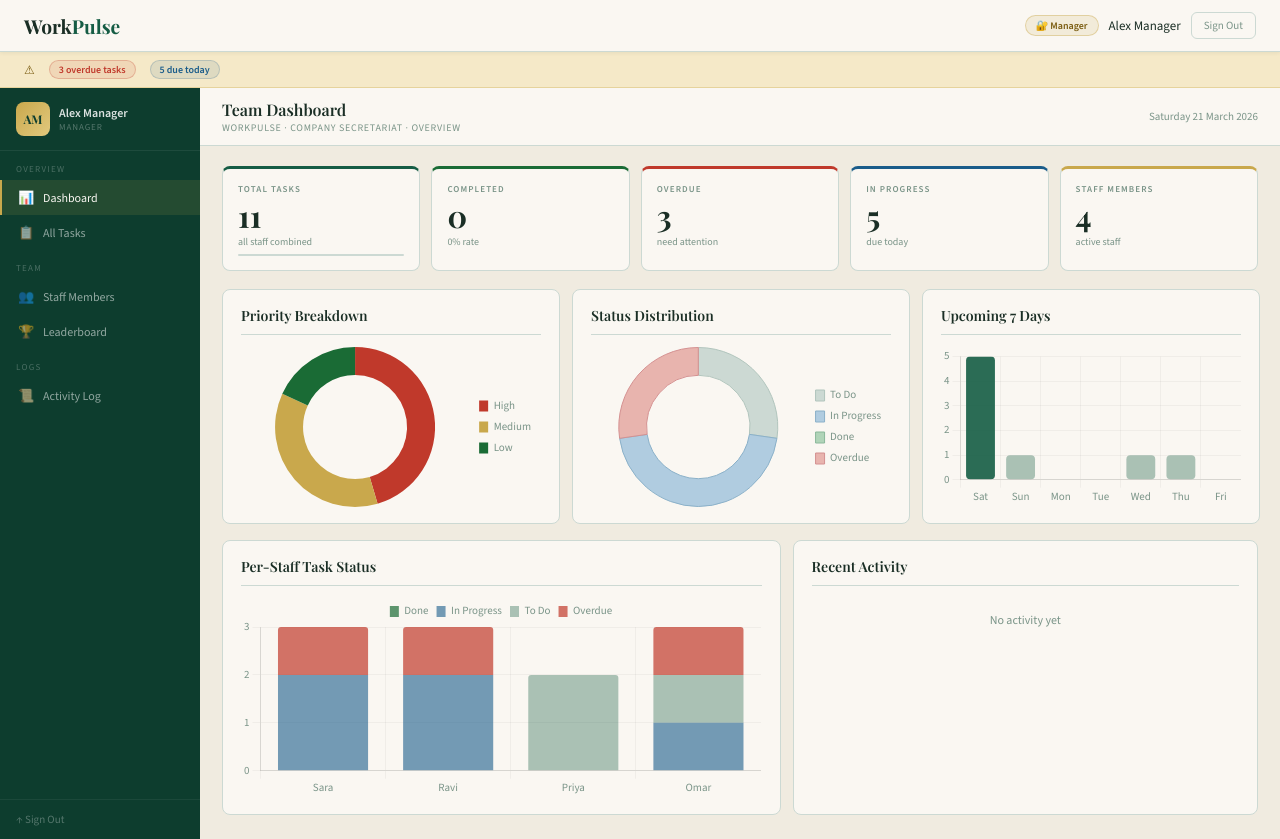
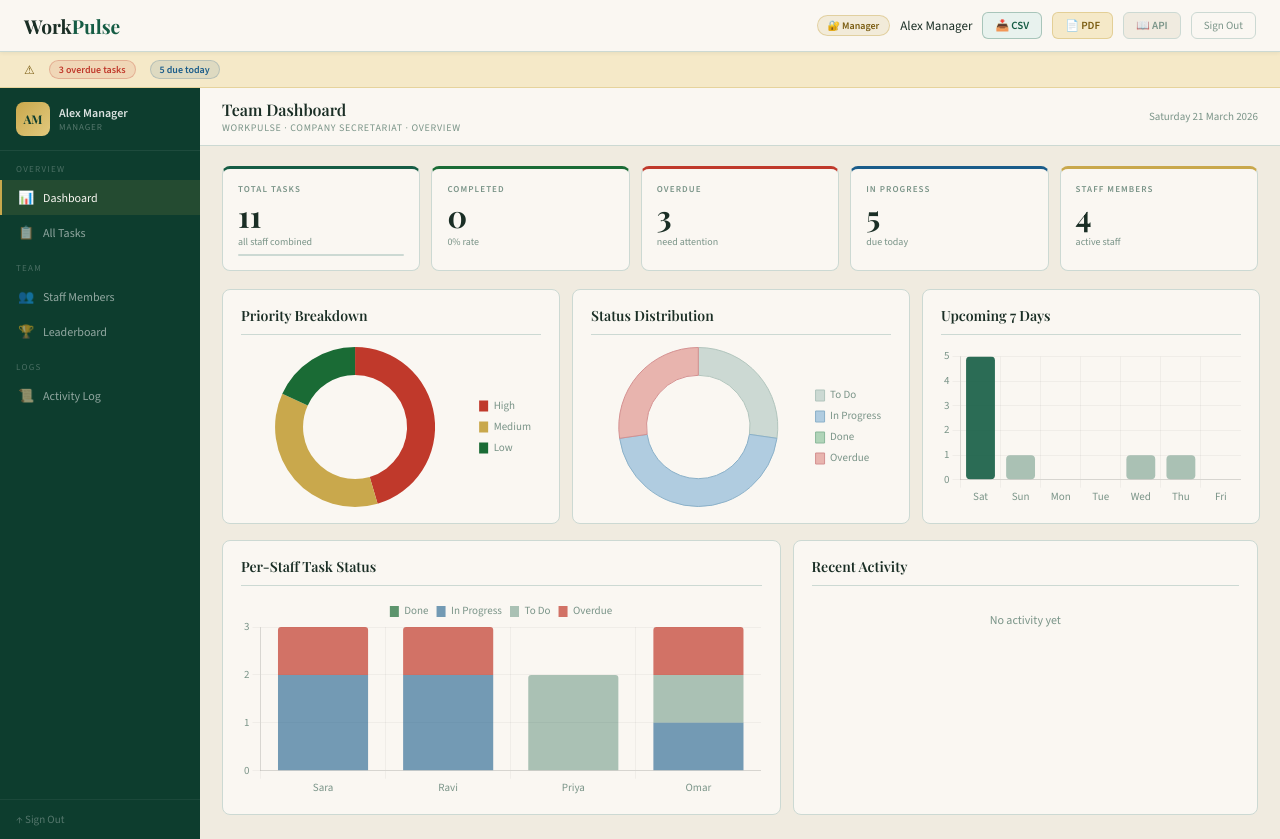
Before and after one commit to Natca01/WorkPulse, a Flask app: page /manager in a window 1280 px wide. Run offline with Flask 3, Linux system fonts and the light colour scheme; a user stored in the database is signed in; data comes from the database, SQL or seed files in the repository; data that the repository does not hold is empty; some libraries are stand-ins or nearby versions.

Commit message:
feat: Phase 3 - CSV and PDF export reports

```diff
--- a/app.py
+++ b/app.py
@@ -1,4 +1,4 @@
-from flask import Flask, render_template, request, jsonify, session, redirect, url_for
+from flask import Flask, render_template, request, jsonify, session, redirect, url_for, Response, make_response
 from flask_sqlalchemy import SQLAlchemy
 from flask_wtf.csrf import CSRFProtect, CSRFError
 from flask_login import LoginManager, UserMixin, login_user, logout_user, login_required, current_user
@@ -7,20 +7,22 @@ from functools import wraps
 from werkzeug.security import generate_password_hash, check_password_hash
 import uuid
 import os
+import csv
+import io
 
 app = Flask(__name__)
 
 # ─────────────────────────────────────────
 #  CONFIGURATION
 # ─────────────────────────────────────────
-app.config['SECRET_KEY']                  = os.environ.get('SECRET_KEY', 'dev-fallback-key-change-in-production')
-app.config['SQLALCHEMY_DATABASE_URI']     = os.environ.get('DATABASE_URL', 'sqlite:///workpulse.db')
+app.config['SECRET_KEY']                     = os.environ.get('SECRET_KEY', 'dev-fallback-key-change-in-production')
+app.config['SQLALCHEMY_DATABASE_URI']        = os.environ.get('DATABASE_URL', 'sqlite:///workpulse.db')
 app.config['SQLALCHEMY_TRACK_MODIFICATIONS'] = False
-app.config['WTF_CSRF_ENABLED']            = True
-app.config['WTF_CSRF_TIME_LIMIT']         = 3600
+app.config['WTF_CSRF_ENABLED']               = True
+app.config['WTF_CSRF_TIME_LIMIT']            = 3600
 
-db           = SQLAlchemy(app)
-csrf         = CSRFProtect(app)
+db            = SQLAlchemy(app)
+csrf          = CSRFProtect(app)
 login_manager = LoginManager(app)
 login_manager.login_view = 'login_page'
 
@@ -250,123 +252,297 @@ def api_spec():
         "openapi": "3.0.0",
         "info": {
             "title": "WorkPulse API",
-            "version": "2.0.0",
+            "version": "3.0.0",
             "description": "REST API for WorkPulse — Company Secretariat Task Management System"
         },
         "tags": [
             {"name": "Auth",     "description": "Login and logout"},
             {"name": "Employee", "description": "Staff member task operations"},
-            {"name": "Manager",  "description": "Manager team operations"}
+            {"name": "Manager",  "description": "Manager team operations"},
+            {"name": "Exports",  "description": "CSV and PDF report exports"}
         ],
         "paths": {
-            "/api/login": {
-                "post": {
-                    "tags": ["Auth"],
-                    "summary": "Login with email and password",
-                    "requestBody": {"required": True, "content": {"application/json": {"schema": {"type": "object", "properties": {"email": {"type": "string"}, "password": {"type": "string"}}, "required": ["email", "password"]}}}},
-                    "responses": {"200": {"description": "Login successful, returns role and name"}, "401": {"description": "Invalid credentials"}}
+            "/api/login": {"post": {"tags": ["Auth"], "summary": "Login", "responses": {"200": {"description": "OK"}}}},
+            "/api/logout": {"post": {"tags": ["Auth"], "summary": "Logout", "responses": {"200": {"description": "OK"}}}},
+            "/api/my/tasks": {
+                "get":  {"tags": ["Employee"], "summary": "Get my tasks",   "responses": {"200": {"description": "Tasks list"}}},
+                "post": {"tags": ["Employee"], "summary": "Create my task", "responses": {"201": {"description": "Created"}}}
+            },
+            "/api/my/tasks/{task_id}": {
+                "put":    {"tags": ["Employee"], "summary": "Update task", "responses": {"200": {"description": "Updated"}}},
+                "delete": {"tags": ["Employee"], "summary": "Delete task", "responses": {"200": {"description": "Deleted"}}}
+            },
+            "/api/my/dashboard": {"get": {"tags": ["Employee"], "summary": "My dashboard data", "responses": {"200": {"description": "Dashboard"}}}},
+            "/api/manager/employees": {
+                "get":  {"tags": ["Manager"], "summary": "List staff",    "responses": {"200": {"description": "Staff list"}}},
+                "post": {"tags": ["Manager"], "summary": "Add staff",     "responses": {"201": {"description": "Created"}}}
+            },
+            "/api/manager/employees/{emp_id}": {"delete": {"tags": ["Manager"], "summary": "Remove staff", "responses": {"200": {"description": "Removed"}}}},
+            "/api/manager/tasks": {
+                "get":  {"tags": ["Manager"], "summary": "All tasks",    "responses": {"200": {"description": "Tasks"}}},
+                "post": {"tags": ["Manager"], "summary": "Assign task",  "responses": {"201": {"description": "Assigned"}}}
+            },
+            "/api/manager/tasks/{task_id}": {
+                "put":    {"tags": ["Manager"], "summary": "Update any task", "responses": {"200": {"description": "Updated"}}},
+                "delete": {"tags": ["Manager"], "summary": "Delete any task", "responses": {"200": {"description": "Deleted"}}}
+            },
+            "/api/manager/dashboard": {"get": {"tags": ["Manager"], "summary": "Team dashboard", "responses": {"200": {"description": "Dashboard"}}}},
+            "/api/export/csv": {
+                "get": {
+                    "tags": ["Exports"],
+                    "summary": "Export all tasks as CSV",
+                    "description": "Downloads a CSV file of all team tasks. Manager only. Optional filter: ?emp_id=xxx&status=xxx",
+                    "parameters": [
+                        {"name": "emp_id", "in": "query", "required": False, "schema": {"type": "string"}, "description": "Filter by employee ID"},
+                        {"name": "status", "in": "query", "required": False, "schema": {"type": "string"}, "description": "Filter by status"}
+                    ],
+                    "responses": {"200": {"description": "CSV file download"}, "403": {"description": "Manager only"}}
                 }
             },
-            "/api/logout": {
-                "post": {
-                    "tags": ["Auth"],
-                    "summary": "Logout current user",
-                    "responses": {"200": {"description": "Logged out successfully"}}
+            "/api/export/pdf": {
+                "get": {
+                    "tags": ["Exports"],
+                    "summary": "Export team productivity report as PDF",
+                    "description": "Downloads a formatted PDF report with team stats, per-employee breakdown and task list. Manager only.",
+                    "responses": {"200": {"description": "PDF file download"}, "403": {"description": "Manager only"}}
                 }
             },
-            "/api/my/tasks": {
+            "/api/export/my-csv": {
                 "get": {
-                    "tags": ["Employee"],
-                    "summary": "Get all tasks assigned to current user",
-                    "responses": {"200": {"description": "List of tasks and stats"}, "401": {"description": "Not logged in"}}
-                },
-                "post": {
-                    "tags": ["Employee"],
-                    "summary": "Create a new personal task",
-                    "requestBody": {"required": True, "content": {"application/json": {"schema": {"type": "object", "properties": {"title": {"type": "string"}, "due_date": {"type": "string"}, "priority": {"type": "string", "enum": ["high","medium","low"]}, "description": {"type": "string"}, "category": {"type": "string"}, "recurring": {"type": "string", "enum": ["none","daily","weekly","monthly"]}}, "required": ["title","due_date"]}}}},
-                    "responses": {"201": {"description": "Task created"}, "400": {"description": "Validation error"}}
-                }
-            },
-            "/api/my/tasks/{task_id}": {
-                "put": {
-                    "tags": ["Employee"],
-                    "summary": "Update a task",
-                    "parameters": [{"name": "task_id", "in": "path", "required": True, "schema": {"type": "string"}}],
-                    "responses": {"200": {"description": "Task updated"}, "404": {"description": "Task not found"}}
-                },
-                "delete": {
-                    "tags": ["Employee"],
-                    "summary": "Delete a task",
-                    "parameters": [{"name": "task_id", "in": "path", "required": True, "schema": {"type": "string"}}],
-                    "responses": {"200": {"description": "Task deleted"}, "404": {"description": "Task not found"}}
-                }
-            },
-            "/api/my/dashboard": {
-                "get": {
-                    "tags": ["Employee"],
-                    "summary": "Get personal dashboard data",
-                    "responses": {"200": {"description": "Dashboard stats, charts data, activity log"}}
-                }
-            },
-            "/api/manager/employees": {
-                "get": {
-                    "tags": ["Manager"],
-                    "summary": "Get all staff members",
-                    "responses": {"200": {"description": "List of employees"}, "403": {"description": "Manager access required"}}
-                },
-                "post": {
-                    "tags": ["Manager"],
-                    "summary": "Add a new staff member",
-                    "requestBody": {"required": True, "content": {"application/json": {"schema": {"type": "object", "properties": {"name": {"type": "string"}, "email": {"type": "string"}, "password": {"type": "string"}}, "required": ["name","email","password"]}}}},
-                    "responses": {"201": {"description": "Staff member created"}, "400": {"description": "Validation error or email exists"}}
-                }
-            },
-            "/api/manager/employees/{emp_id}": {
-                "delete": {
-                    "tags": ["Manager"],
-                    "summary": "Remove a staff member and all their tasks",
-                    "parameters": [{"name": "emp_id", "in": "path", "required": True, "schema": {"type": "string"}}],
-                    "responses": {"200": {"description": "Staff member removed"}, "404": {"description": "Not found"}}
-                }
-            },
-            "/api/manager/tasks": {
-                "get": {
-                    "tags": ["Manager"],
-                    "summary": "Get all tasks across team",
-                    "parameters": [{"name": "emp_id", "in": "query", "required": False, "schema": {"type": "string"}, "description": "Filter by employee ID"}],
-                    "responses": {"200": {"description": "All tasks and stats"}}
-                },
-                "post": {
-                    "tags": ["Manager"],
-                    "summary": "Assign a task to a staff member",
-                    "requestBody": {"required": True, "content": {"application/json": {"schema": {"type": "object", "properties": {"title": {"type": "string"}, "due_date": {"type": "string"}, "assigned_to": {"type": "string"}, "priority": {"type": "string"}, "description": {"type": "string"}, "category": {"type": "string"}, "recurring": {"type": "string"}}, "required": ["title","due_date","assigned_to"]}}}},
-                    "responses": {"201": {"description": "Task assigned"}, "400": {"description": "Validation error"}}
-                }
-            },
-            "/api/manager/tasks/{task_id}": {
-                "put": {
-                    "tags": ["Manager"],
-                    "summary": "Update any task",
-                    "parameters": [{"name": "task_id", "in": "path", "required": True, "schema": {"type": "string"}}],
-                    "responses": {"200": {"description": "Task updated"}}
-                },
-                "delete": {
-                    "tags": ["Manager"],
-                    "summary": "Delete any task",
-                    "parameters": [{"name": "task_id", "in": "path", "required": True, "schema": {"type": "string"}}],
-                    "responses": {"200": {"description": "Task deleted"}}
-                }
-            },
-            "/api/manager/dashboard": {
-                "get": {
-                    "tags": ["Manager"],
-                    "summary": "Get full team dashboard data",
-                    "responses": {"200": {"description": "Team stats, per-employee metrics, charts data, activity log"}}
+                    "tags": ["Exports"],
+                    "summary": "Export my own tasks as CSV",
+                    "description": "Staff member downloads their own tasks as CSV.",
+                    "responses": {"200": {"description": "CSV file download"}}
                 }
             }
         }
     }
     return jsonify(spec)
+
+# ─────────────────────────────────────────
+#  CSV EXPORT HELPER
+# ─────────────────────────────────────────
+def generate_csv(task_list, filename):
+    """Generate a CSV file from a list of task dicts."""
+    output = io.StringIO()
+    writer = csv.writer(output)
+
+    # Header row
+    writer.writerow([
+        'Title', 'Description', 'Priority', 'Status',
+        'Due Date', 'Category', 'Recurring',
+        'Assigned To', 'Created At'
+    ])
+
+    # Data rows
+    for t in task_list:
+        writer.writerow([
+            t.get('title', ''),
+            t.get('description', ''),
+            t.get('priority', '').capitalize(),
+            t.get('status', '').capitalize(),
+            t.get('due_date', ''),
+            t.get('category', ''),
+            t.get('recurring', 'none').capitalize(),
+            t.get('assigned_name', ''),
+            t.get('created_at', '')[:10] if t.get('created_at') else ''
+        ])
+
+    output.seek(0)
+    return Response(
+        output.getvalue(),
+        mimetype='text/csv',
+        headers={'Content-Disposition': f'attachment; filename={filename}'}
+    )
+
+# ─────────────────────────────────────────
+#  PDF REPORT HELPER
+# ─────────────────────────────────────────
+def generate_pdf_html(task_list, stats, emp_stats=None, title="WorkPulse Report"):
+    """Generate an HTML page styled for PDF printing."""
+    today = date.today().strftime("%d %B %Y")
+
+    # Build per-employee section
+    emp_section = ""
+    if emp_stats:
+        rows = ""
+        for e in emp_stats:
+            score_color = "#1a6b35" if e['score'] >= 70 else "#c9a84c" if e['score'] >= 40 else "#c0392b"
+            rows += f"""
+            <tr>
+                <td>{e['name']}</td>
+                <td style="text-align:center">{e['total']}</td>
+                <td style="text-align:center;color:#1a6b35"><b>{e['done']}</b></td>
+                <td style="text-align:center;color:#c0392b"><b>{e['overdue']}</b></td>
+                <td style="text-align:center;color:#1a5c8a">{e['inprogress']}</td>
+                <td style="text-align:center;color:{score_color}"><b>{e['score']}</b></td>
+            </tr>"""
+        emp_section = f"""
+        <div class="section">
+            <div class="section-title">Staff Performance Summary</div>
+            <table>
+                <thead><tr>
+                    <th>Staff Member</th><th>Total</th><th>Done</th>
+                    <th>Overdue</th><th>In Progress</th><th>Score</th>
+                </tr></thead>
+                <tbody>{rows}</tbody>
+            </table>
+        </div>"""
+
+    # Build task rows
+    task_rows = ""
+    for t in task_list:
+        pri_color = "#c0392b" if t['priority'] == 'high' else "#c9a84c" if t['priority'] == 'medium' else "#1a6b35"
+        sta_color = "#c0392b" if t['status'] == 'overdue' else "#1a6b35" if t['status'] == 'done' else "#1a5c8a" if t['status'] == 'inprogress' else "#7a9488"
+        task_rows += f"""
+        <tr>
+            <td>{t['title']}</td>
+            <td style="color:{pri_color};font-weight:600">{t['priority'].capitalize()}</td>
+            <td style="color:{sta_color};font-weight:600">{t['status'].capitalize()}</td>
+            <td>{t['due_date']}</td>
+            <td>{t.get('assigned_name', '')}</td>
+            <td>{t['category']}</td>
+        </tr>"""
+
+    html = f"""<!DOCTYPE html>
+<html>
+<head>
+<meta charset="UTF-8">
+<title>{title}</title>
+<style>
+  * {{ margin:0; padding:0; box-sizing:border-box; }}
+  body {{ font-family: 'Georgia', serif; color: #1a2e25; background: #fff; padding: 40px; font-size: 12px; }}
+  .header {{ border-bottom: 3px solid #0d3d2e; padding-bottom: 20px; margin-bottom: 30px; display: flex; justify-content: space-between; align-items: flex-end; }}
+  .logo {{ font-size: 24px; font-weight: bold; color: #0d3d2e; }}
+  .logo span {{ color: #c9a84c; }}
+  .report-meta {{ text-align: right; color: #7a9488; font-size: 11px; }}
+  .report-title {{ font-size: 18px; font-weight: bold; color: #0d3d2e; margin-bottom: 4px; }}
+  .kpi-row {{ display: flex; gap: 16px; margin-bottom: 30px; }}
+  .kpi {{ flex: 1; border: 1px solid #ccd9d3; border-radius: 6px; padding: 14px; border-top: 3px solid #155c44; text-align: center; }}
+  .kpi.over {{ border-top-color: #c0392b; }}
+  .kpi.done {{ border-top-color: #1a6b35; }}
+  .kpi.prog {{ border-top-color: #1a5c8a; }}
+  .kpi.gold {{ border-top-color: #c9a84c; }}
+  .kpi-num {{ font-size: 28px; font-weight: bold; color: #1a2e25; }}
+  .kpi-lbl {{ font-size: 10px; text-transform: uppercase; letter-spacing: 0.1em; color: #7a9488; margin-top: 4px; }}
+  .section {{ margin-bottom: 28px; }}
+  .section-title {{ font-size: 14px; font-weight: bold; color: #0d3d2e; border-bottom: 1px solid #ccd9d3; padding-bottom: 8px; margin-bottom: 14px; text-transform: uppercase; letter-spacing: 0.06em; }}
+  table {{ width: 100%; border-collapse: collapse; font-size: 11px; }}
+  th {{ background: #0d3d2e; color: #faf7f2; padding: 8px 10px; text-align: left; font-size: 10px; text-transform: uppercase; letter-spacing: 0.08em; }}
+  td {{ padding: 7px 10px; border-bottom: 1px solid #e8e0d0; }}
+  tr:nth-child(even) td {{ background: #f9f6f0; }}
+  .footer {{ margin-top: 40px; border-top: 1px solid #ccd9d3; padding-top: 14px; text-align: center; font-size: 10px; color: #7a9488; }}
+  @media print {{
+    body {{ padding: 20px; }}
+    .no-print {{ display: none; }}
+  }}
+</style>
+</head>
+<body>
+
+<div class="header">
+  <div>
+    <div class="logo">Work<span>Pulse</span></div>
+    <div style="font-size:10px;color:#7a9488;margin-top:4px;text-transform:uppercase;letter-spacing:0.15em;">Company Secretariat Division</div>
+  </div>
+  <div class="report-meta">
+    <div class="report-title">{title}</div>
+    <div>Generated: {today}</div>
+    <div style="color:#c0392b;font-size:10px;margin-top:2px;">CONFIDENTIAL — Internal Use Only</div>
+  </div>
+</div>
+
+<div class="kpi-row">
+  <div class="kpi"><div class="kpi-num">{stats['total']}</div><div class="kpi-lbl">Total Tasks</div></div>
+  <div class="kpi done"><div class="kpi-num">{stats['done']}</div><div class="kpi-lbl">Completed</div></div>
+  <div class="kpi over"><div class="kpi-num">{stats['overdue']}</div><div class="kpi-lbl">Overdue</div></div>
+  <div class="kpi prog"><div class="kpi-num">{stats['inprogress']}</div><div class="kpi-lbl">In Progress</div></div>
+  <div class="kpi gold"><div class="kpi-num">{stats['completion_pct']}%</div><div class="kpi-lbl">Completion Rate</div></div>
+</div>
+
+{emp_section}
+
+<div class="section">
+  <div class="section-title">Task Details</div>
+  <table>
+    <thead><tr>
+      <th>Task Title</th><th>Priority</th><th>Status</th>
+      <th>Due Date</th><th>Assigned To</th><th>Category</th>
+    </tr></thead>
+    <tbody>{task_rows}</tbody>
+  </table>
+</div>
+
+<div class="footer">
+  WorkPulse · Company Secretariat · Confidential Internal Report · {today}
+</div>
+
+<div class="no-print" style="margin-top:30px;text-align:center">
+  <button onclick="window.print()" style="padding:10px 24px;background:#0d3d2e;color:#faf7f2;border:none;border-radius:6px;font-size:13px;cursor:pointer;">🖨 Print / Save as PDF</button>
+  <a href="/manager" style="margin-left:12px;padding:10px 24px;background:#f0ebe0;color:#1a2e25;border:1px solid #ccd9d3;border-radius:6px;font-size:13px;text-decoration:none;">← Back to Dashboard</a>
+</div>
+
+</body>
+</html>"""
+    return html
+
+# ─────────────────────────────────────────
+#  EXPORT ROUTES
+# ─────────────────────────────────────────
+
+# Manager — Export ALL tasks as CSV
+@app.route('/api/export/csv')
+@login_required
+@require_manager
+@csrf.exempt
+def export_csv():
+    emp_id = request.args.get('emp_id')
+    status = request.args.get('status')
+    rows   = Task.query.filter_by(assigned_to=emp_id).all() if emp_id else Task.query.all()
+    tasks  = [t.to_dict() for t in rows]
+    if status:
+        tasks = [t for t in tasks if t['status'] == status]
+    today    = date.today().strftime("%Y-%m-%d")
+    filename = f"WorkPulse_Tasks_{today}.csv"
+    return generate_csv(tasks, filename)
+
+# Manager — Export PDF productivity report
+@app.route('/api/export/pdf')
+@login_required
+@require_manager
+@csrf.exempt
+def export_pdf():
+    all_t = [t.to_dict() for t in Task.query.all()]
+    s     = stats_for(all_t)
+
+    # Build per-employee stats
+    emp_stats = []
+    for u in User.query.filter_by(role='employee').all():
+        et    = [t.to_dict() for t in Task.query.filter_by(assigned_to=u.id).all()]
+        es    = stats_for(et)
+        score = 0
+        if es['total'] > 0:
+            score += (es['done'] / es['total']) * 50
+            score -= (es['overdue'] / es['total']) * 30
+            score += min(es['done'] * 5, 40)
+            score = max(0, min(100, round(score)))
+        emp_stats.append({**u.to_dict(), **es, 'score': score})
+    emp_stats.sort(key=lambda x: -x['score'])
+
+    today = date.today().strftime("%B %Y")
+    html  = generate_pdf_html(all_t, s, emp_stats, f"Team Productivity Report — {today}")
+    return Response(html, mimetype='text/html')
+
+# Employee — Export their own tasks as CSV
+@app.route('/api/export/my-csv')
+@login_required
+@csrf.exempt
+def export_my_csv():
+    rows  = Task.query.filter_by(assigned_to=current_user.id).all()
+    tasks = [t.to_dict() for t in rows]
+    today = date.today().strftime("%Y-%m-%d")
+    name  = current_user.name.replace(' ', '_')
+    return generate_csv(tasks, f"WorkPulse_{name}_Tasks_{today}.csv")
 
 # ─────────────────────────────────────────
 #  SEED DATA
@@ -506,9 +682,7 @@ def create_my_task():
         due_date=data['due_date'],
         category=data.get('category', 'General').strip(),
         recurring=data.get('recurring', 'none'),
-        status='todo',
-        assigned_to=current_user.id,
-        created_by=current_user.id
+        status='todo', assigned_to=current_user.id, created_by=current_user.id
     )
     db.session.add(task)
     db.session.commit()
--- a/templates/employee.html
+++ b/templates/employee.html
@@ -162,6 +162,7 @@ select option{background:#faf7f2;}
     <button class="dash-toggle-btn" id="dtoggle" onclick="toggleDash()">
       <span>📊 My Dashboard</span><span class="arr">▾</span>
     </button>
+    <a href="/api/export/my-csv" class="dash-toggle-btn" style="text-decoration:none;font-size:11px;padding:6px 12px;">📥 Export CSV</a>
     <button class="logout-btn" onclick="logout()">Sign Out</button>
   </div>
 </header>
--- a/templates/manager.html
+++ b/templates/manager.html
@@ -16,6 +16,11 @@ header{padding:12px 24px;background:#faf7f2;border-bottom:1px solid #ccd9d3;disp
 .uname{font-size:13px;color:#1a2e25;font-weight:500;}
 .logout-btn{font-size:11px;padding:5px 12px;border-radius:6px;background:transparent;border:1px solid #ccd9d3;color:#7a9488;cursor:pointer;font-family:'Source Sans 3',sans-serif;transition:all 0.15s;}
 .logout-btn:hover{border-color:#c0392b;color:#c0392b;}
+.export-btn{font-size:11px;padding:5px 12px;border-radius:6px;cursor:pointer;font-family:'Source Sans 3',sans-serif;font-weight:600;transition:all 0.15s;text-decoration:none;display:inline-flex;align-items:center;gap:5px;}
+.export-csv{background:#e8f2ee;color:#155c44;border:1px solid rgba(21,92,68,0.3);}
+.export-csv:hover{background:#d4e8de;border-color:#155c44;}
+.export-pdf{background:#f5e9c8;color:#7a5c10;border:1px solid rgba(201,168,76,0.4);}
+.export-pdf:hover{background:#edd98a;border-color:#c9a84c;}
 /* NOTIF */
 #notif{background:#f5e9c8;border-bottom:1px solid rgba(201,168,76,0.35);padding:8px 24px;display:none;gap:14px;align-items:center;font-size:12px;color:#7a5c10;}
 #notif.show{display:flex;}
@@ -193,6 +198,9 @@ select option{background:#faf7f2;}
   <div class="hright">
     <span class="badge-mgr">🔐 Manager</span>
     <span class="uname">{{ user.name }}</span>
+    <a href="/api/export/csv" class="export-btn export-csv">📥 CSV</a>
+    <a href="/api/export/pdf" class="export-btn export-pdf" target="_blank">📄 PDF</a>
+    <a href="/api/docs" class="export-btn" style="background:#f0ebe0;color:#7a9488;border:1px solid #ccd9d3;" target="_blank">📖 API</a>
     <button class="logout-btn" onclick="logout()">Sign Out</button>
   </div>
 </header>
```
